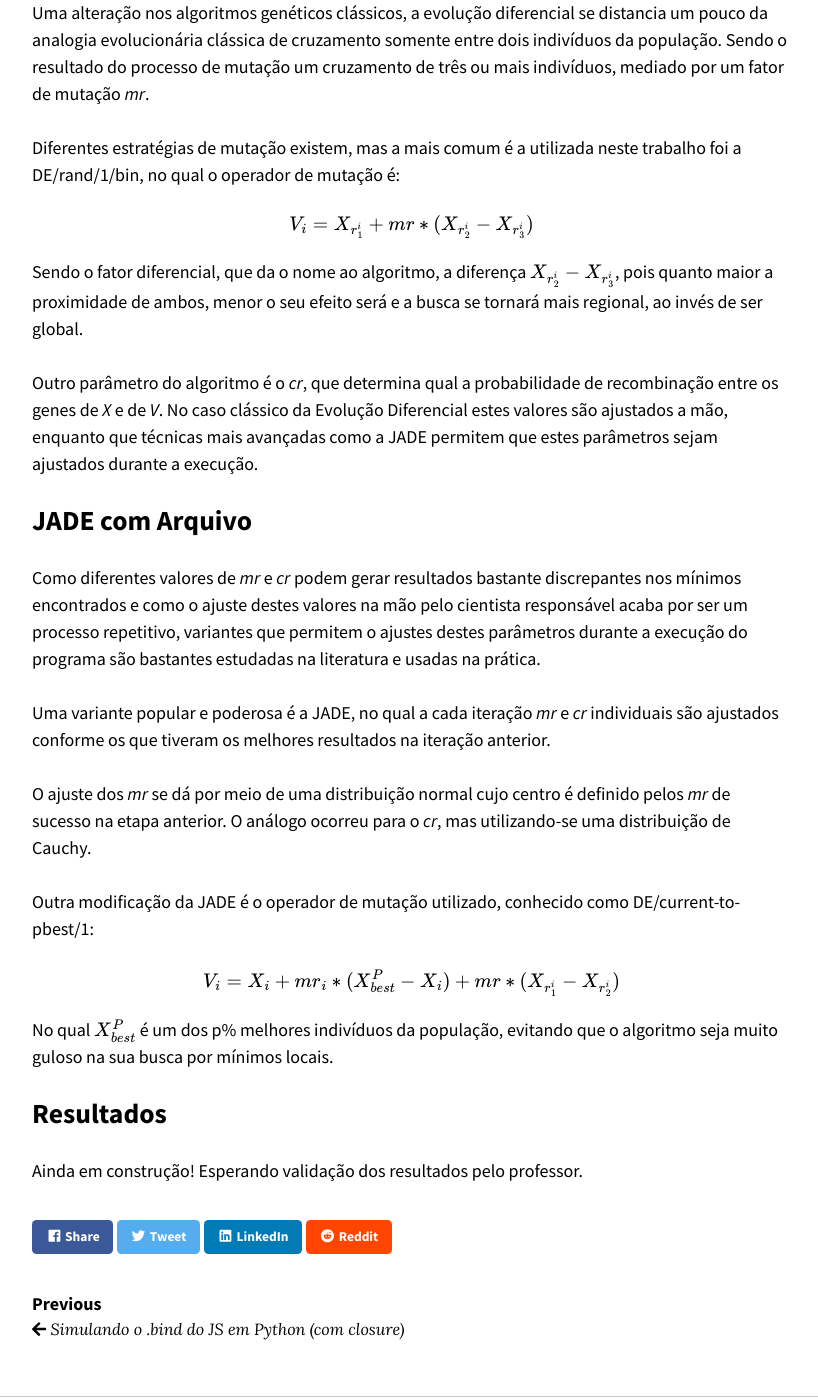
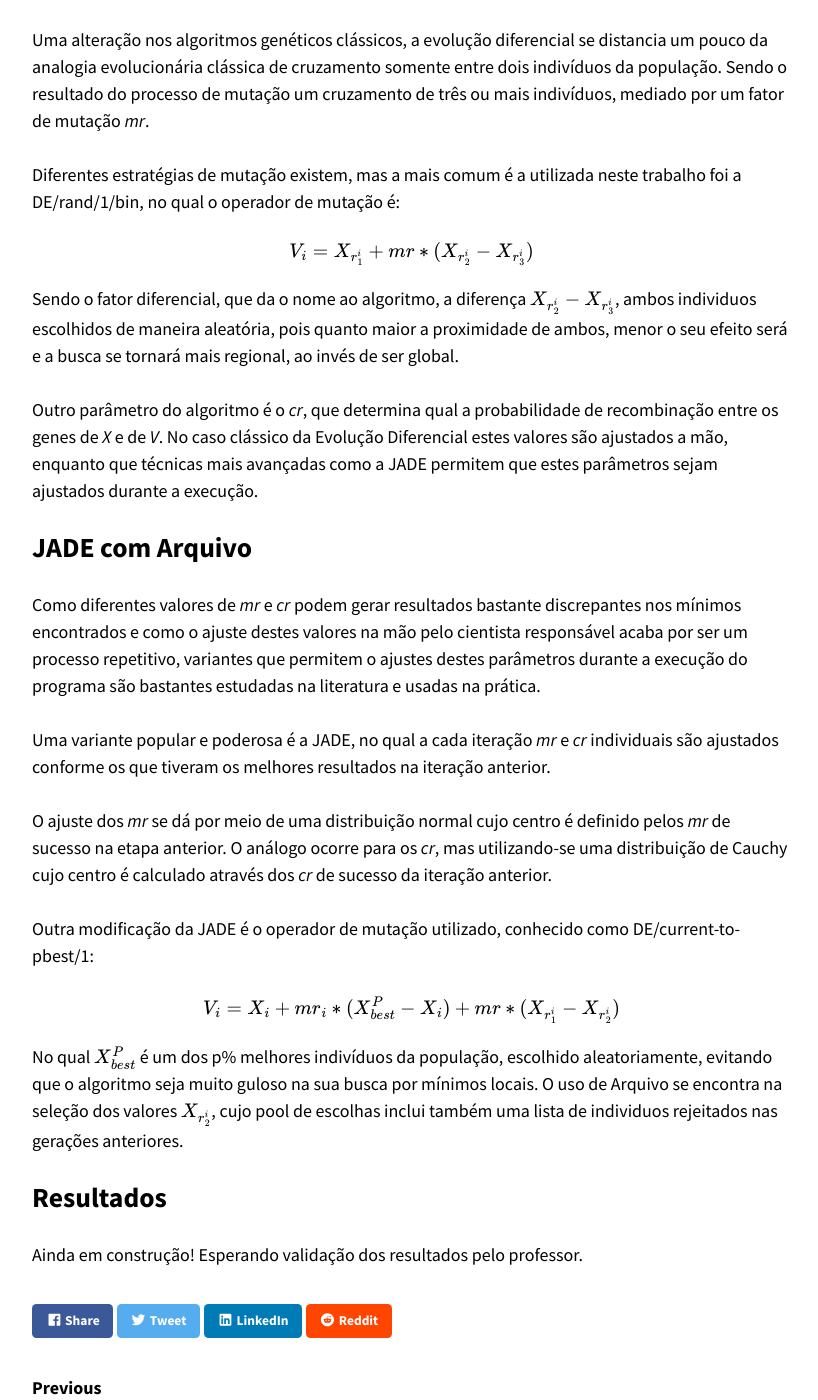
Before and after one commit to CaioMizerkowski/CaioMizerkowski.github.io, a Jekyll site: the page built from _posts/2022-03-02-evolucao-diferencial-algoritmo-genetico-jade.md, in a window 1280 px wide and 1400 px high, scrolled down 1601 px. Shown: the whole window, without its empty margins (343-1161 px from the left). Built offline with Jekyll 4.4.1, drawn with Linux system fonts in a browser that asks for light colours; nearby versions of some CDN libraries; formulas are drawn with MathJax 3; some of the changed text lies outside the part shown.

Commit message:
Update 2022-03-02-evolucao-diferencial-algoritmo-genetico-jade.md

```diff
--- a/_posts/2022-03-02-evolucao-diferencial-algoritmo-genetico-jade.md
+++ b/_posts/2022-03-02-evolucao-diferencial-algoritmo-genetico-jade.md
@@ -7,7 +7,7 @@ date: 2022-03-02
 
 Na disciplina de Inteligência Artificial e Aprendizagem de Máquina ministrada pelo professor Leandro Coelho no curso de Engenharia Elétrica da UFPR, foi requisitada a comparação entre o funcionamento do algoritmo genético e a evolução diferencial. Aproveitando o incentivo da disciplina também comparei estes dois algoritmos, implementados por mim, com a [evolução diferencial](https://link.springer.com/article/10.1023/A:1008202821328) presente no [scipy](https://docs.scipy.org/doc/scipy/reference/generated/scipy.optimize.differential_evolution.html) e com uma implementação da [jade](https://ieeexplore.ieee.org/document/5208221).
 
-Todos os códigos produzidos por mim podem ser encontrados em [AIML](https://github.com/CaioMizerkowski/AIML), construídos em Python e utilizando principalmente a biblioteca [numpy](https://numpy.org/) e com o uso do [pandas](https://pandas.pydata.org/) para o describe final dos dados. O material aqui expresso é em grande parte derivado do aprendizado realizado na disciplina, sendo qualquer equívoco expresso aqui de responsabilidade totalmente minha.
+Todos os códigos produzidos por mim podem ser encontrados em [AIML](https://github.com/CaioMizerkowski/AIML), construídos em Python e utilizando principalmente a biblioteca [numpy](https://numpy.org/) e com o uso do [pandas](https://pandas.pydata.org/) para o describe final dos dados. O material aqui expresso são anotações minhas da disciplina, sendo qualquer equívoco presente de minha total responsabilidade. Maiores detalhes podem ser encontrados nos links disponibilizados com os artigos para os algoritmos.
 
 ## Algoritmo Genético com números com ponto flutuantes
 
@@ -39,7 +39,7 @@ Diferentes estratégias de mutação existem, mas a mais comum é a utilizada ne
 
 $$ V_{i} = X_{r^{i}_{1}} + mr*(X_{r^{i}_{2}}-X_{r^{i}_{3}}) $$
 
-Sendo o fator diferencial, que da o nome ao algoritmo, a diferença $$X_{r^{i}_{2}}-X_{r^{i}_{3}}$$, pois quanto maior a proximidade de ambos, menor o seu efeito será e a busca se tornará mais regional, ao invés de ser global.
+Sendo o fator diferencial, que da o nome ao algoritmo, a diferença $$X_{r^{i}_{2}}-X_{r^{i}_{3}}$$, ambos individuos escolhidos de maneira aleatória, pois quanto maior a proximidade de ambos, menor o seu efeito será e a busca se tornará mais regional, ao invés de ser global.
 
 Outro parâmetro do algoritmo é o _cr_, que determina qual a probabilidade de recombinação entre os genes de *X* e de *V*. No caso clássico da Evolução Diferencial estes valores são ajustados a mão, enquanto que técnicas mais avançadas como a JADE permitem que estes parâmetros sejam ajustados durante a execução.
 
@@ -50,13 +50,13 @@ Como diferentes valores de _mr_ e _cr_ podem gerar resultados bastante discrepan
 
 Uma variante popular e poderosa é a JADE, no qual a cada iteração _mr_ e _cr_ individuais são ajustados conforme os que tiveram os melhores resultados na iteração anterior.
 
-O ajuste dos _mr_ se dá por meio de uma distribuição normal cujo centro é definido pelos _mr_ de sucesso na etapa anterior. O análogo ocorreu para o _cr_, mas utilizando-se uma distribuição de Cauchy.
+O ajuste dos _mr_ se dá por meio de uma distribuição normal cujo centro é definido pelos _mr_ de sucesso na etapa anterior. O análogo ocorre para os _cr_, mas utilizando-se uma distribuição de Cauchy cujo centro é calculado através dos _cr_ de sucesso da iteração anterior.
 
 Outra modificação da JADE é o operador de mutação utilizado, conhecido como DE/current-to-pbest/1:
 
 $$ V_{i} = X_{i} + mr_{i}*(X^{P}_{best}-X_{i}) + mr*(X_{r^{i}_{1}}-X_{r^{i}_{2}}) $$
 
-No qual $$X^{P}_{best}$$ é um dos p% melhores indivíduos da população, evitando que o algoritmo seja muito guloso na sua busca por mínimos locais.
+No qual $$X^{P}_{best}$$ é um dos p% melhores indivíduos da população, escolhido aleatoriamente, evitando que o algoritmo seja muito guloso na sua busca por mínimos locais. O uso de Arquivo se encontra na seleção dos valores $$X_{r^{i}_{2}}$$, cujo pool de escolhas inclui também uma lista de individuos rejeitados nas gerações anteriores.
 
 ## Resultados
 
```
